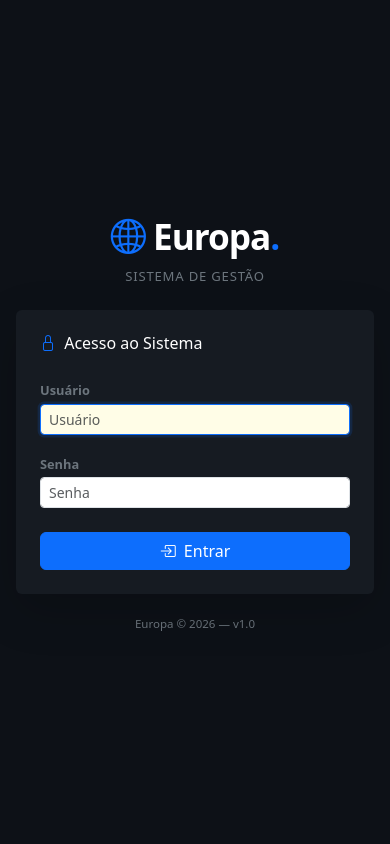
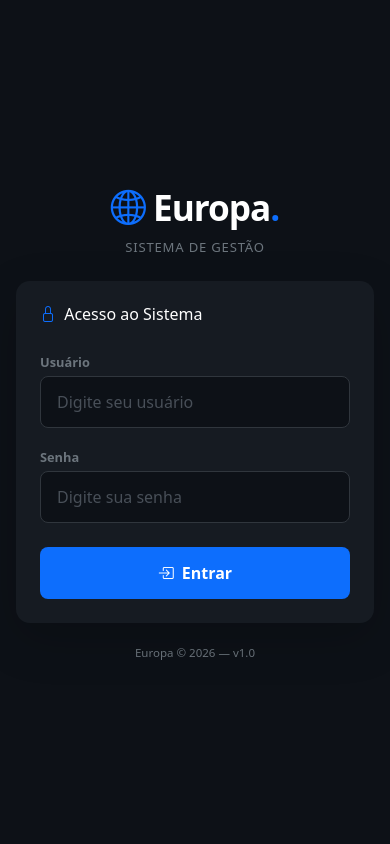
Before and after one commit to jrmartinsuseall-rgb/EuropaNew, a Django app: page /login/ in a window 390 px wide. Run offline with Django 5.2, Linux system fonts and the light colour scheme.

Commit message:
feat: login mobile-first, apelido empresa e correções de sessão
- Login adaptado para mobile: font-size 16px, height 52px, user-scalable=no
- Parâmetro `next` preservado no fluxo login → selecionar_empresa → destino
- Campo `apelido` em Empresa (entre razão social e CNPJ)
- empresa_edit usa empresa_id da sessão em vez de pk=1 hardcoded
- Middleware passa `next` na redireção para selecionar_empresa
- CAMPO_API_TOKEN adicionado em settings via decouple

Co-Authored-By: Claude Sonnet 4.6 <noreply@anthropic.com>

```diff
--- a/core/middleware.py
+++ b/core/middleware.py
@@ -33,7 +33,7 @@ class EmpresaObrigatoriaMiddleware:
                 # ── 1. Empresa obrigatória ───────────────────────
                 if not request.session.get('empresa_id'):
                     if request.user.is_superuser:
-                        return redirect('core:selecionar_empresa')
+                        return redirect(f'/selecionar-empresa/?next={path}')
                     logout(request)
                     messages.warning(
                         request,
--- a/core/views.py
+++ b/core/views.py
@@ -52,11 +52,11 @@ def login_view(request):
             except Exception:
                 pass
 
-        # Superusuário sem empresa na sessão → tela de seleção pós-login
-        next_url = request.GET.get('next') or 'home'
+        next_url = request.POST.get('next') or request.GET.get('next') or 'home'
         return redirect(next_url)
 
-    return render(request, 'login.html', {'form': form})
+    next_url = request.GET.get('next', '')
+    return render(request, 'login.html', {'form': form, 'next': next_url})
 
 
 @login_required
@@ -70,7 +70,8 @@ def selecionar_empresa(request):
         if form.is_valid():
             empresa = form.cleaned_data['empresa']
             request.session['empresa_id'] = empresa.pk
-            return redirect('home')
+            next_url = request.GET.get('next') or 'home'
+            return redirect(next_url)
     else:
         # Pré-seleciona a empresa atual se já houver uma na sessão
         empresa_id = request.session.get('empresa_id')
--- a/setup/settings.py
+++ b/setup/settings.py
@@ -32,6 +32,7 @@ INSTALLED_APPS = [
     'financeiro',
     'vendas',
     'servicos',
+    'campo',
 ]
 
 MIDDLEWARE = [
@@ -118,3 +119,6 @@ LOGOUT_REDIRECT_URL = '/login/'
 # Licença de Uso — chave HMAC usada para assinar/verificar chaves de licença
 # Defina LICENSE_SECRET_KEY no .env com uma string longa e aleatória em produção
 LICENSE_SECRET_KEY = config('LICENSE_SECRET_KEY', default='europa-licenca-insecure-mude-em-producao')
+
+# App Campo — token de autenticação para a API de integração
+CAMPO_API_TOKEN = config('CAMPO_API_TOKEN', default='europa-campo-dev')
--- a/setup/urls.py
+++ b/setup/urls.py
@@ -16,6 +16,7 @@ urlpatterns = [
     path('servicos/',   include('servicos.urls')),
     path('estoque/',    include('estoque.urls')),
     path('vendas/',     include('vendas.urls')),
+    path('campo/',      include('campo.urls')),
     path('home/', home_redirect, name='home'),
     path('', root_redirect),
 ]
--- a/templates/login.html
+++ b/templates/login.html
@@ -2,24 +2,61 @@
 <html lang="pt-br">
 <head>
   <meta charset="UTF-8">
-  <meta name="viewport" content="width=device-width, initial-scale=1">
+  <meta name="viewport" content="width=device-width, initial-scale=1, maximum-scale=1, user-scalable=no">
   <title>Europa — Login</title>
   <link href="https://cdn.jsdelivr.net/npm/bootstrap@5.3.3/dist/css/bootstrap.min.css" rel="stylesheet">
   <link href="https://cdn.jsdelivr.net/npm/bootstrap-icons@1.11.3/font/bootstrap-icons.css" rel="stylesheet">
   <link href="/static/css/europa.css" rel="stylesheet">
   <style>
-    body { background: #0d1117; min-height: 100vh; display: flex; align-items: center; justify-content: center; }
-    .login-card { width: 100%; max-width: 380px; }
-    .login-logo { font-size: 2.2rem; font-weight: 700; letter-spacing: -.03em; }
+    body {
+      background: #0d1117;
+      min-height: 100vh;
+      display: flex;
+      align-items: center;
+      justify-content: center;
+      padding: 16px;
+    }
+    .login-card  { width: 100%; max-width: 400px; }
+    .login-logo  { font-size: 2.2rem; font-weight: 700; letter-spacing: -.03em; }
     .login-logo .dot { color: #0d6efd; }
-    .login-sub { color: #6c757d; font-size: .82rem; letter-spacing: .06em; text-transform: uppercase; }
+    .login-sub   { color: #6c757d; font-size: .82rem; letter-spacing: .06em; text-transform: uppercase; }
+
+    /* Mobile-first: inputs maiores para toque fácil e sem zoom no iOS */
+    .login-input {
+      background: #0d1117 !important;
+      border: 1px solid #30363d !important;
+      color: #e6edf3 !important;
+      border-radius: 8px !important;
+      height: 52px;
+      font-size: 16px !important;   /* mínimo 16px — evita zoom automático no iOS */
+      padding: 0 16px !important;
+    }
+    .login-input:focus {
+      border-color: #0d6efd !important;
+      box-shadow: 0 0 0 3px #0d6efd22 !important;
+      outline: none;
+    }
+    .login-input::placeholder { color: #484f58; }
+
+    .btn-login {
+      height: 52px;
+      font-size: 16px;
+      font-weight: 600;
+      border-radius: 8px;
+      width: 100%;
+      border: none;
+      background: #0d6efd;
+      color: #fff;
+      cursor: pointer;
+      transition: background .15s;
+    }
+    .btn-login:active { background: #0b5ed7; }
   </style>
 </head>
 <body>
 
-<div class="login-card mx-3">
+<div class="login-card">
 
-  <!-- Logo -->
   <div class="text-center mb-4">
     <div class="login-logo text-white">
       <i class="bi bi-globe2 text-primary"></i> Europa<span class="dot">.</span>
@@ -27,8 +64,7 @@
     <div class="login-sub mt-1">Sistema de Gestão</div>
   </div>
 
-  <!-- Card -->
-  <div class="card border-0 shadow-lg" style="background:#161b22;">
+  <div class="card border-0 shadow-lg" style="background:#161b22; border-radius:14px;">
     <div class="card-body p-4">
 
       <h6 class="text-white mb-4">
@@ -36,32 +72,42 @@
       </h6>
 
       {% if form.non_field_errors %}
-      <div class="alert alert-danger py-2 small">
+      <div class="alert alert-danger py-2 small mb-3">
         {% for error in form.non_field_errors %}{{ error }}{% endfor %}
       </div>
       {% endif %}
 
-      <form method="post" autocomplete="off">
+      <form method="post" autocomplete="on">
         {% csrf_token %}
+        {% if next %}<input type="hidden" name="next" value="{{ next }}">{% endif %}
 
         <div class="mb-3">
-          <label class="form-label text-secondary small">Usuário</label>
-          {{ form.username }}
+          <label class="form-label text-secondary small mb-1">Usuário</label>
+          <input type="text"
+                 name="username"
+                 class="login-input form-control"
+                 autocomplete="username"
+                 placeholder="Digite seu usuário"
+                 value="{{ form.username.value|default:'' }}">
           {% if form.username.errors %}
           <div class="text-danger small mt-1">{{ form.username.errors.0 }}</div>
           {% endif %}
         </div>
 
         <div class="mb-4">
-          <label class="form-label text-secondary small">Senha</label>
-          {{ form.password }}
+          <label class="form-label text-secondary small mb-1">Senha</label>
+          <input type="password"
+                 name="password"
+                 class="login-input form-control"
+                 autocomplete="current-password"
+                 placeholder="Digite sua senha">
           {% if form.password.errors %}
           <div class="text-danger small mt-1">{{ form.password.errors.0 }}</div>
           {% endif %}
         </div>
 
-        <button type="submit" class="btn btn-primary w-100">
-          <i class="bi bi-box-arrow-in-right me-1"></i> Entrar
+        <button type="submit" class="btn-login">
+          <i class="bi bi-box-arrow-in-right me-2"></i>Entrar
         </button>
       </form>
 
```
Also changed, not shown: PROGRESSO.md (+41 -1 lines).
